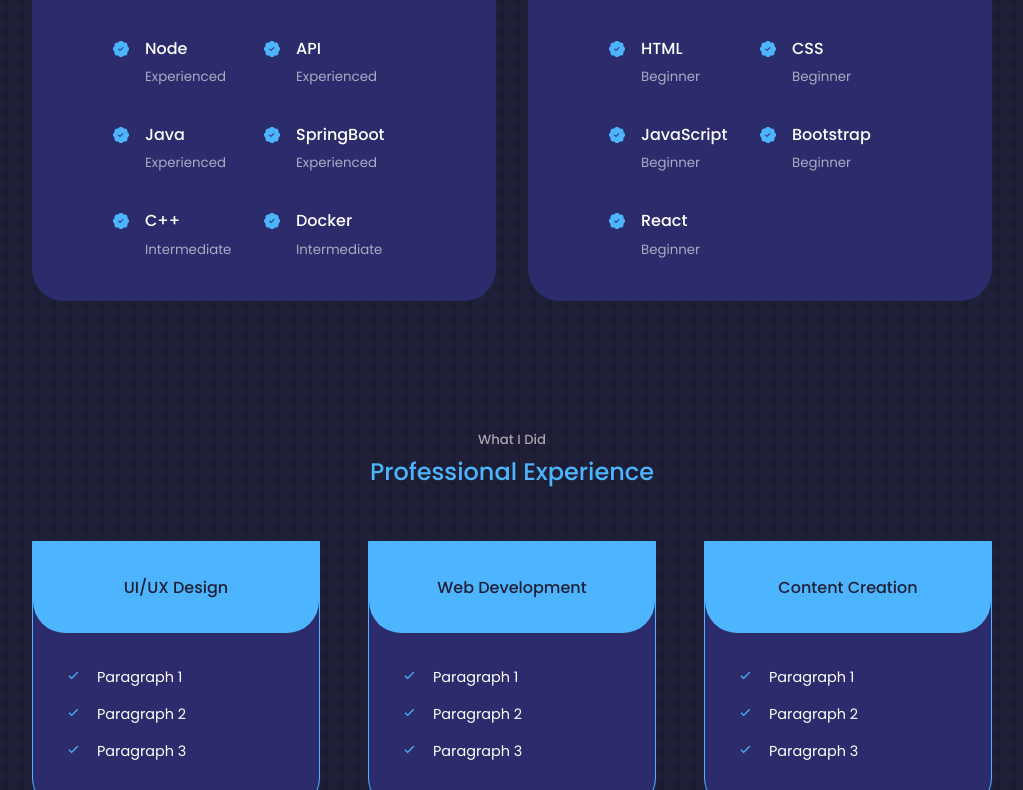
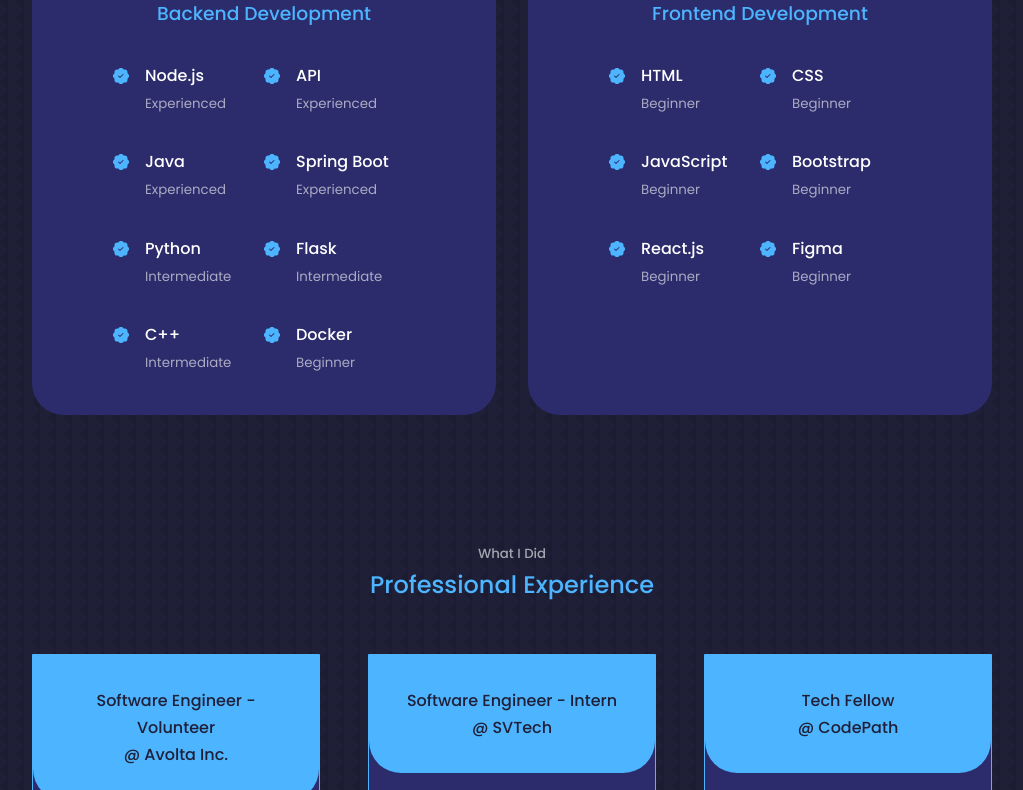
Before and after one commit to TriDevelopers/portfolio-website, a React (Create React App) app: page / in a window 1280 px wide. Shown: the part 1830-2620 px from the top of the page, without its empty margins (128-1151 px from the left). Built offline with nearby package versions, Linux system fonts and the light colour scheme.

Commit message:
Update techstack + resume

```diff
--- a/src/components/about/About.jsx
+++ b/src/components/about/About.jsx
@@ -33,7 +33,7 @@ const About = () => {
           </div>
 
           <p>
-            I am a rising senior CS student at the University of Texas - Dallas. My main focus is Backend Development.
+            I am a rising senior CS student at the University of Texas - Dallas planning to pursue a Master's Degree after my Bachelor's.
             I love to explore different field of software development.
             I know a bit of everything from Frontend Development, CyberSecurity to ML/AI, Blockchain with main focus in Backend Development.
           </p>
--- a/src/components/experience/Experience.jsx
+++ b/src/components/experience/Experience.jsx
@@ -17,7 +17,7 @@ const Experience = () => {
             <article className="experience__details">
               <BsPatchCheckFill className="experience__details-icon"/>
               <div>
-                <h4>Node</h4>
+                <h4>Node.js</h4>
                 <small className="text-light">Experienced</small>
               </div>
             </article>
@@ -38,8 +38,22 @@ const Experience = () => {
             <article className="experience__details">
               <BsPatchCheckFill className="experience__details-icon"/>
               <div>
-                <h4>SpringBoot</h4>
+                <h4>Spring Boot</h4>
                 <small className="text-light">Experienced</small>
+              </div>
+            </article>
+            <article className="experience__details">
+              <BsPatchCheckFill className="experience__details-icon"/>
+              <div>
+                <h4>Python</h4>
+                <small className="text-light">Intermediate</small>
+              </div>
+            </article>
+            <article className="experience__details">
+              <BsPatchCheckFill className="experience__details-icon"/>
+              <div>
+                <h4>Flask</h4>
+                <small className="text-light">Intermediate</small>
               </div>
             </article>
             <article className="experience__details">
@@ -53,7 +67,7 @@ const Experience = () => {
               <BsPatchCheckFill className="experience__details-icon"/>
               <div>
                 <h4>Docker</h4>
-                <small className="text-light">Intermediate</small>
+                <small className="text-light">Beginner</small>
               </div>
             </article>
           </div>
@@ -92,7 +106,14 @@ const Experience = () => {
             <article className="experience__details">
               <BsPatchCheckFill className="experience__details-icon"/>
               <div>
-                <h4>React</h4>
+                <h4>React.js</h4>
+                <small className="text-light">Beginner</small>
+              </div>
+            </article>
+            <article className="experience__details">
+              <BsPatchCheckFill className="experience__details-icon"/>
+              <div>
+                <h4>Figma</h4>
                 <small className="text-light">Beginner</small>
               </div>
             </article>
--- a/src/components/service/Services.jsx
+++ b/src/components/service/Services.jsx
@@ -11,7 +11,8 @@ const Services = () => {
       <div className="container services__container">
         <article className="services">
           <div className="services__head">
-            <h3>UI/UX Design</h3>
+            <h3>Software Engineer - Volunteer</h3>
+            <h3><a href="https://www.linkedin.com/company/avolta-inc/" target="_blank">@ Avolta Inc.</a></h3>
           </div>
 
           <ul className="services__list">
@@ -32,7 +33,8 @@ const Services = () => {
         {/* End of UI/UX services */}
         <article className="services">
           <div className="services__head">
-            <h3>Web Development</h3>
+            <h3>Software Engineer - Intern</h3>
+            <h3><a href="https://www.linkedin.com/company/svtechnologiesjsc/" target="_blank">@ SVTech</a></h3>
           </div>
 
           <ul className="services__list">
@@ -53,7 +55,8 @@ const Services = () => {
         {/* End of Web services */}
         <article className="services">
           <div className="services__head">
-            <h3>Content Creation</h3>
+            <h3>Tech Fellow</h3>
+            <h3><a href="https://www.linkedin.com/school/codepath-org/" target="_blank">@ CodePath</a></h3>
           </div>
 
           <ul className="services__list">
--- a/src/components/service/services.css
+++ b/src/components/service/services.css
@@ -10,6 +10,10 @@
     border: 1px solid var(--color-primary);
     height: fit-content;
     transition: var(--transition);
+}
+
+.services a {
+    color: var(--color-bg);
 }
 
 .services:hover {
```
Also changed, not shown: src/assets/avatar4.jpg (deleted), 1 other file (tests, documents, lock files or other folders).
